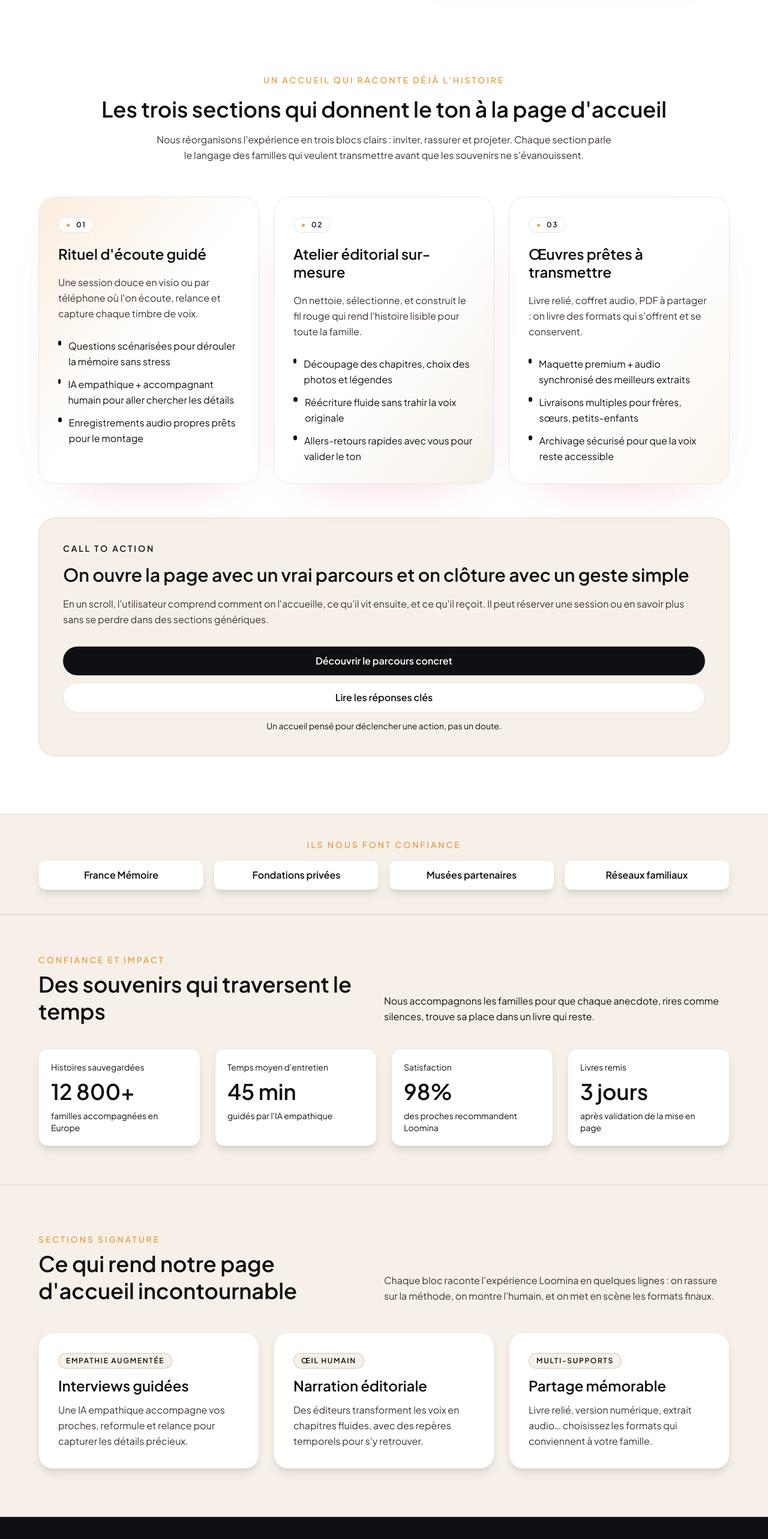
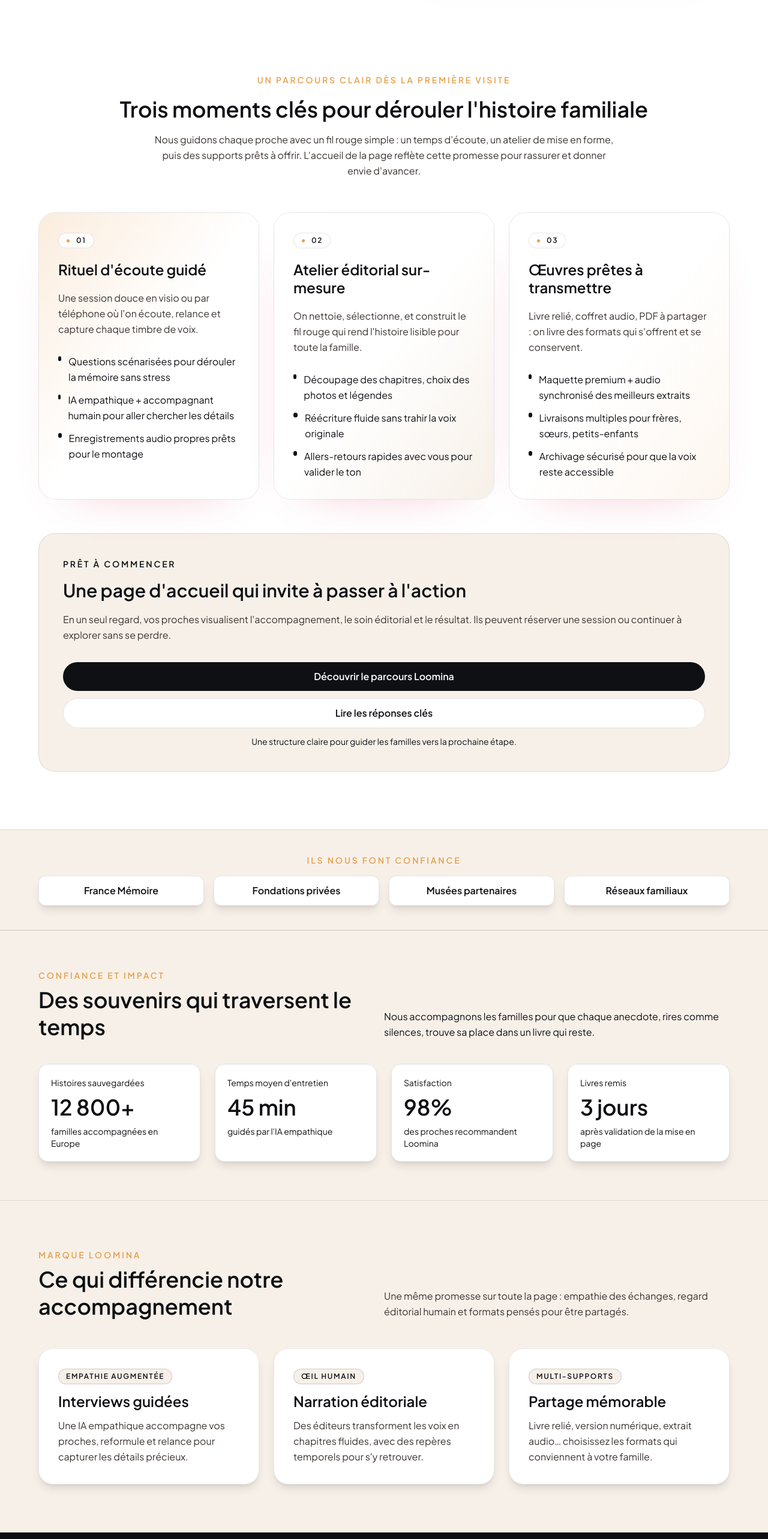
Before and after one commit to solalchetrit/loomina, a Next.js app: page / in a window 1280 px wide. Shown: the part 1080-3646 px from the top of the page at 60% size. Built offline with nearby package versions, Linux system fonts and the light colour scheme.

Commit message:
Améliore la cohérence éditoriale de la page d'accueil

```diff
--- a/app/page.tsx
+++ b/app/page.tsx
@@ -1,4 +1,4 @@
-import FidjooFAQ from "@/components/FidjooFAQ";
+import LoominaFAQ from "@/components/LoominaFAQ";
 import CharacterSheetsSection from "@/components/CharacterSheetsSection";
 import FeatureHighlights from "@/components/FeatureHighlights";
 import OfferPreview from "@/components/OfferPreview";
@@ -35,7 +35,7 @@ export default function Home() {
               Détails pratiques, accompagnement humain, délais : nous répondons aux questions les plus fréquentes.
             </p>
           </div>
-          <FidjooFAQ />
+          <LoominaFAQ />
         </div>
       </section>
 
--- a/components/FeatureHighlights.tsx
+++ b/components/FeatureHighlights.tsx
@@ -22,14 +22,13 @@ export default function FeatureHighlights() {
       <div className="max-w-6xl mx-auto">
         <div className="flex flex-col md:flex-row md:items-end md:justify-between gap-6 mb-12">
           <div>
-            <p className="text-sm uppercase tracking-[0.2em] text-[var(--loomina-gold)] font-semibold">Sections signature</p>
+            <p className="text-sm uppercase tracking-[0.2em] text-[var(--loomina-gold)] font-semibold">Marque Loomina</p>
             <h2 className="text-3xl md:text-4xl font-semibold text-[var(--loomina-black)] leading-tight mt-2">
-              Ce qui rend notre page d'accueil incontournable
+              Ce qui différencie notre accompagnement
             </h2>
           </div>
           <p className="text-[var(--loomina-gray-dark)] max-w-xl leading-relaxed">
-            Chaque bloc raconte l'expérience Loomina en quelques lignes : on rassure sur la méthode, on montre l'humain, et on
-            met en scène les formats finaux.
+            Une même promesse sur toute la page : empathie des échanges, regard éditorial humain et formats pensés pour être partagés.
           </p>
         </div>
 
--- a/components/HomeSections.tsx
+++ b/components/HomeSections.tsx
@@ -45,14 +45,14 @@ export default function HomeSections() {
       <div className="max-w-6xl mx-auto space-y-14">
         <div className="text-center space-y-4">
           <p className="text-sm uppercase tracking-[0.2em] text-[var(--loomina-gold)] font-semibold">
-            Un accueil qui raconte déjà l'histoire
+            Un parcours clair dès la première visite
           </p>
           <h2 className="text-3xl md:text-4xl font-semibold text-[var(--loomina-black)] leading-tight">
-            Les trois sections qui donnent le ton à la page d'accueil
+            Trois moments clés pour dérouler l'histoire familiale
           </h2>
           <p className="text-[var(--loomina-gray-dark)] max-w-3xl mx-auto leading-relaxed">
-            Nous réorganisons l'expérience en trois blocs clairs : inviter, rassurer et projeter. Chaque section parle le langage
-            des familles qui veulent transmettre avant que les souvenirs ne s'évanouissent.
+            Nous guidons chaque proche avec un fil rouge simple : un temps d'écoute, un atelier de mise en forme, puis des
+            supports prêts à offrir. L'accueil de la page reflète cette promesse pour rassurer et donner envie d'avancer.
           </p>
         </div>
 
@@ -85,13 +85,13 @@ export default function HomeSections() {
 
         <div className="grid grid-cols-1 lg:grid-cols-[2fr,1fr] gap-8 items-center bg-[var(--loomina-gray-light)] border border-[var(--loomina-black)]/10 rounded-[28px] p-10">
           <div className="space-y-4">
-            <p className="text-sm uppercase tracking-[0.2em] text-[var(--loomina-black)] font-semibold">Call to action</p>
+            <p className="text-sm uppercase tracking-[0.2em] text-[var(--loomina-black)] font-semibold">Prêt à commencer</p>
             <h3 className="text-3xl font-semibold text-[var(--loomina-black)] leading-tight">
-              On ouvre la page avec un vrai parcours et on clôture avec un geste simple
+              Une page d'accueil qui invite à passer à l'action
             </h3>
             <p className="text-[var(--loomina-gray-dark)] leading-relaxed">
-              En un scroll, l'utilisateur comprend comment on l'accueille, ce qu'il vit ensuite, et ce qu'il reçoit. Il peut
-              réserver une session ou en savoir plus sans se perdre dans des sections génériques.
+              En un seul regard, vos proches visualisent l'accompagnement, le soin éditorial et le résultat. Ils peuvent réserver
+              une session ou continuer à explorer sans se perdre.
             </p>
           </div>
           <div className="flex flex-col gap-3">
@@ -99,7 +99,7 @@ export default function HomeSections() {
               href="#comment"
               className="inline-flex items-center justify-center px-5 py-3 rounded-full bg-[var(--loomina-black)] text-white font-semibold shadow-[0_20px_60px_-35px_rgba(217,54,98,0.55)] hover:brightness-110 transition-colors"
             >
-              Découvrir le parcours concret
+              Découvrir le parcours Loomina
             </a>
             <a
               href="#faq"
@@ -107,7 +107,7 @@ export default function HomeSections() {
             >
               Lire les réponses clés
             </a>
-            <span className="text-[var(--loomina-black)] text-sm text-center">Un accueil pensé pour déclencher une action, pas un doute.</span>
+            <span className="text-[var(--loomina-black)] text-sm text-center">Une structure claire pour guider les familles vers la prochaine étape.</span>
           </div>
         </div>
       </div>
--- a/components/FidjooFAQ.tsx
+++ b/components/LoominaFAQ.tsx
@@ -3,31 +3,33 @@ import { useState } from "react";
 
 const faqData = [
   {
-    question: "Comment se passent les entretiens ?",
+    question: "Comment se déroulent les entretiens ?",
     answer:
-      "Nous organisons un appel visio ou téléphone d'environ 45 minutes. L'IA propose des relances et un membre de notre équipe accompagne la conversation.",
+      "Nous prévoyons un appel vidéo ou téléphonique d'environ 45 minutes. Notre IA suggère des relances tandis qu'un accompagnant Loomina guide l'échange pour que la parole reste fluide.",
   },
   {
     question: "Qui relit et corrige les textes ?",
     answer:
-      "Chaque transcript est nettoyé par un éditeur Loomina : vérification des faits fournis, harmonisation du style, suppression des hésitations.",
+      "Chaque transcription est vérifiée par un éditeur Loomina : cohérence des faits fournis, reformulation douce, suppression des hésitations pour préserver la voix originale.",
   },
   {
     question: "Combien d'exemplaires puis-je commander ?",
-    answer: "Autant que vous le souhaitez : nous imprimons à la demande et fournissons toujours une version numérique.",
+    answer:
+      "Autant que nécessaire : nous imprimons à la demande et fournissons systématiquement une version numérique et audio pour partager facilement.",
     active: true,
   },
   {
     question: "Et si mon proche n'est pas à l'aise avec la technologie ?",
-    answer: "Nous pouvons passer par un simple appel téléphonique et envoyer un kit papier pour récupérer les photos.",
+    answer:
+      "Nous adaptons le dispositif : simple appel téléphonique, aide à distance pour récupérer les photos, et un accompagnement humain pour faciliter chaque étape.",
   },
   {
     question: "Sous combien de temps recevrai-je le livre ?",
-    answer: "Comptez en moyenne 3 jours après votre validation de la maquette finale.",
+    answer: "Après votre validation de la maquette finale, l'impression et l'envoi prennent en moyenne trois jours ouvrés.",
   },
 ];
 
-export default function FidjooFAQ() {
+export default function LoominaFAQ() {
     const [openIndex, setOpenIndex] = useState<number | null>(2);
 
     const toggleFAQ = (index: number) => {
```
